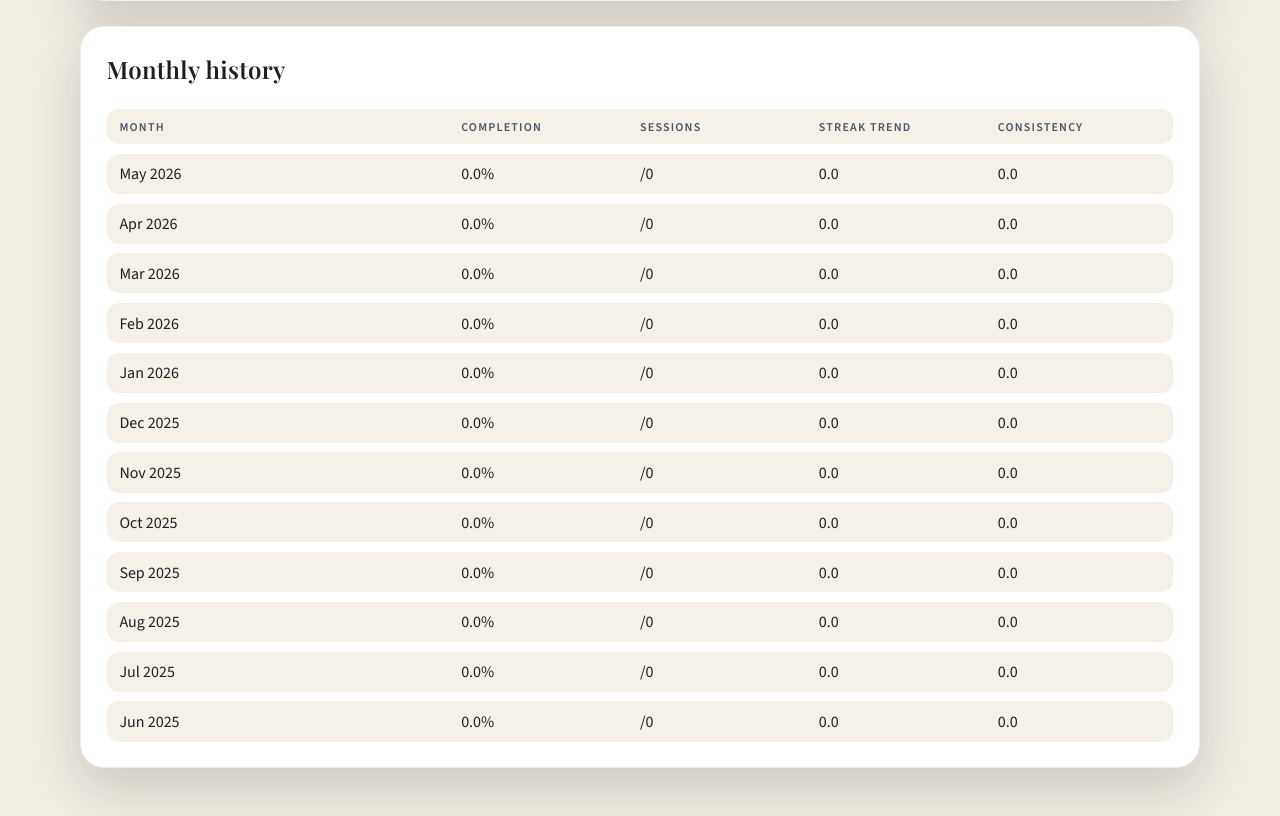
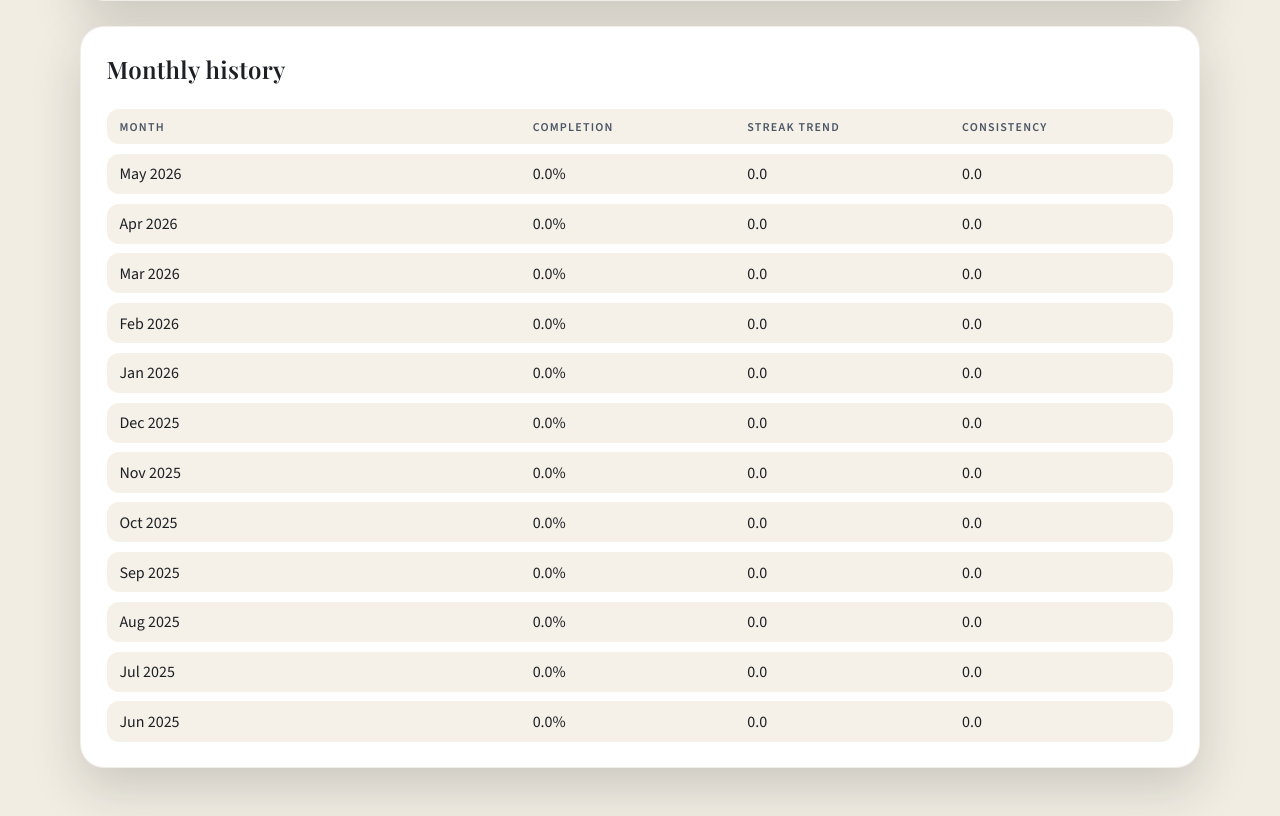
Before and after one commit to ehtesam75/Consistify, a Django app: a page that uses habits/templates/habits/profile.html in a window 1280 px wide. Shown: the part 1167-1983 px from the top of the page. Run offline with Django 5.2, Linux system fonts and the light colour scheme; the visitor is signed in with stand-in values (Sample User, id 1); data comes from the database, SQL or seed files in the repository; data that the repository does not hold is empty.

Commit message:
feat: Refactor profile monthly history table for improved layout and data presentation

```diff
--- a/habits/static/habits/css/styles.css
+++ b/habits/static/habits/css/styles.css
@@ -3179,8 +3179,14 @@ body.auth-page main {
         width: 100%;
     }
 
+    .today-page .hero-title-row h1 {
+        margin: 0;
+        min-width: 0;
+    }
+
     .today-page .today-create-inline {
         display: inline-flex;
+        margin-left: auto;
         white-space: nowrap;
     }
 
@@ -3224,8 +3230,7 @@ body.auth-page main {
         grid-template-columns: 2fr 1fr 1fr;
     }
 
-    .profile-page .profile-monthly-history-table .table-row span:nth-child(3),
-    .profile-page .profile-monthly-history-table .table-row span:nth-child(4) {
+    .profile-page .profile-monthly-history-table .table-row span:nth-child(3) {
         display: none;
     }
 
--- a/habits/templates/habits/profile.html
+++ b/habits/templates/habits/profile.html
@@ -72,18 +72,16 @@
         <h2>Monthly history</h2>
     </div>
     <div class="table profile-monthly-history-table">
-        <div class="table-row table-header five-cols">
+        <div class="table-row table-header">
             <span>Month</span>
             <span>Completion</span>
-            <span>Sessions</span>
             <span>Streak trend</span>
             <span>Consistency</span>
         </div>
         {% for item in monthly_history_reports %}
-            <div class="table-row five-cols">
+            <div class="table-row">
                 <span>{{ item.label }}</span>
                 <span>{{ item.completion_rate }}%</span>
-                <span>{{ item.completed_total }}/{{ item.total_scheduled }}</span>
                 <span>{% if item.streak_change > 0 %}+{% endif %}{{ item.streak_change }}</span>
                 <span>{{ item.consistency_score }}</span>
             </div>
```
